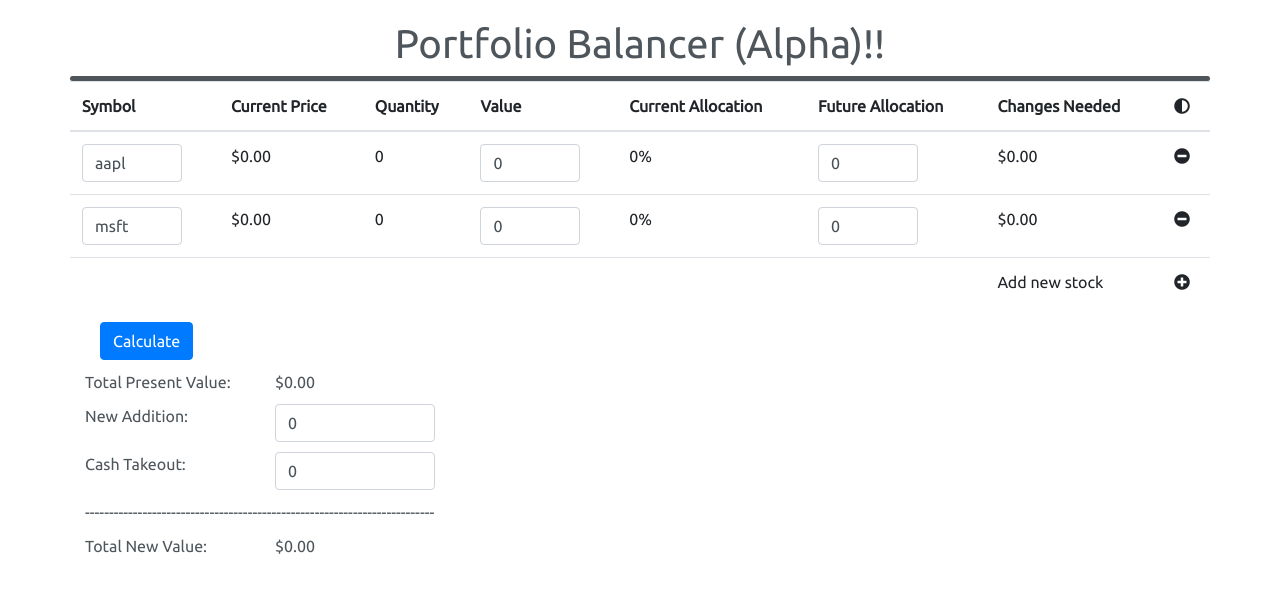
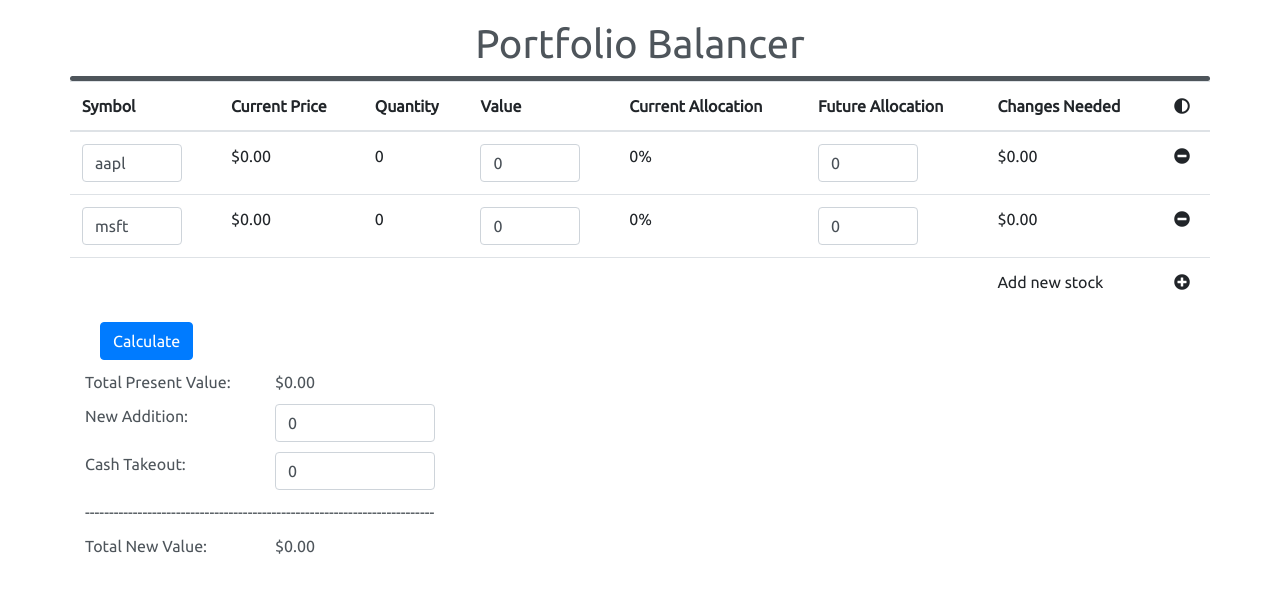
Before and after one commit to dvyas1/pfbalancer, an Angular app: page / in a window 1280 px wide. Shown: the top 592 px of the page. Built offline with nearby package versions, Linux system fonts and the light colour scheme.

Commit message:
Removing Alpha from heading

```diff
--- a/src/app/app.component.html
+++ b/src/app/app.component.html
@@ -7,7 +7,7 @@
   <div class="row justify-content-md-center">
     <div class="site-head">
                 <span class="title">
-                    <h1>Portfolio Balancer (Alpha)!!</h1>
+                    <h1>Portfolio Balancer</h1>
                 </span>
     </div>
   </div>
```
Also changed, not shown: .gitpod.yml (added), .theia/launch.json (added).
